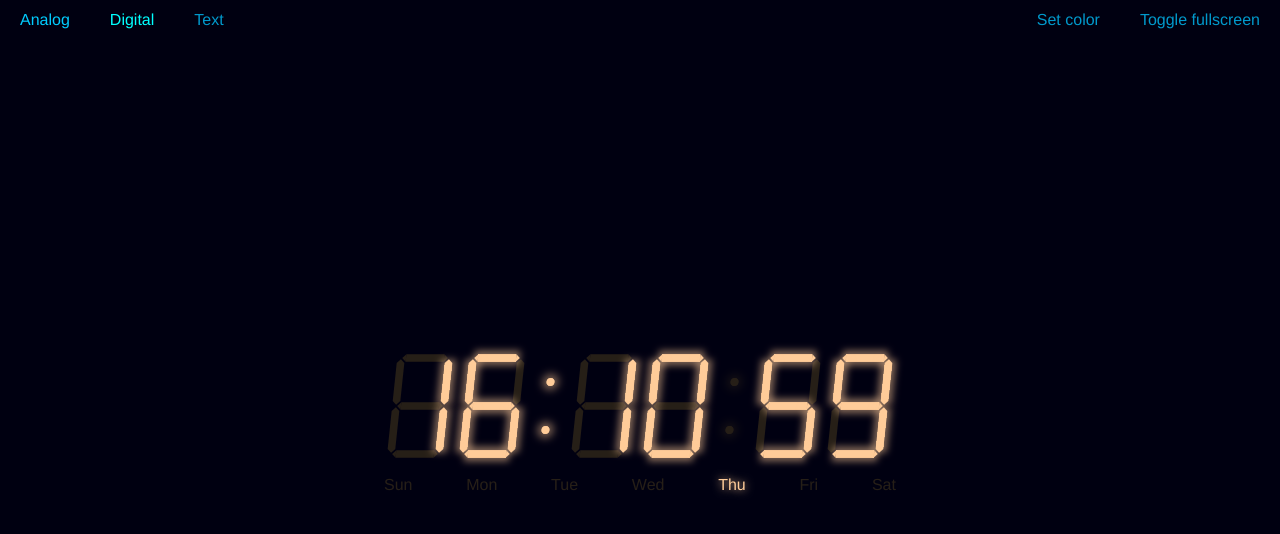
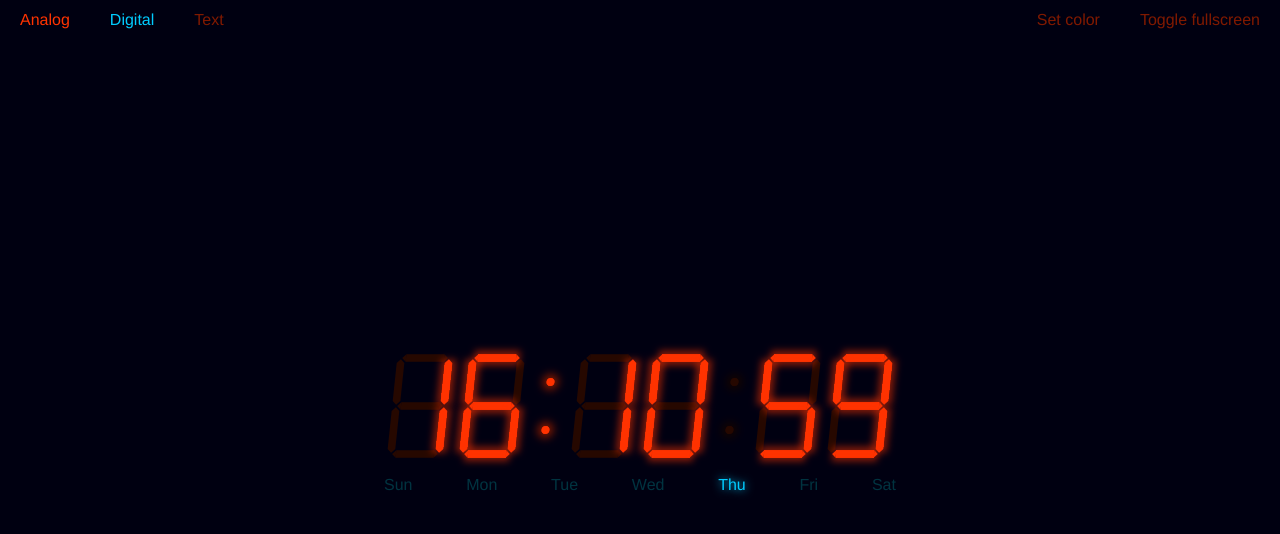
Before and after one commit to mennovanslooten/clock-app, an Angular app: page /#/digital in a window 1280 px wide. Shown: the top 534 px of the page. Built offline with nearby package versions, Linux system fonts and the light colour scheme.

Commit message:
Use css variables for all colors

```diff
--- a/src/app/analog-clock/analog-clock.component.scss
+++ b/src/app/analog-clock/analog-clock.component.scss
@@ -8,22 +8,6 @@
 
 $clock-size: 20rem;
 $size: $clock-size / 20;
-$primary-color: hsl(var(--color-h), var(--color-s), var(--color-l));
-$secondary-color: hsl(
-    var(--color-h),
-    calc(var(--color-s) / 2),
-    calc(var(--color-l) / 2)
-);
-$tertiary-color: hsl(
-    var(--color-h),
-    calc(var(--color-s) / 4),
-    calc(var(--color-l) / 8)
-);
-$inverted-color: hsl(
-    calc(var(--color-h) + 180),
-    var(--color-s),
-    var(--color-l)
-);
 
 .analog-clock {
     width: $clock-size;
@@ -35,37 +19,40 @@ $inverted-color: hsl(
     width: $clock-size;
     height: $clock-size;
     border-radius: 50%;
-    border: $clock-size / 100 solid $primary-color;
-    background: $tertiary-color;
+    border: $clock-size / 100 solid var(--color-primary);
+    background: var(--color-primary-extra-muted);
 }
 
-@mixin clock-hand($height, $color) {
-    $width: $clock-size / 100;
+@mixin clock-hand($height, $width, $color) {
+    $hand-width: $width * $clock-size / 200;
     $hand-length: $height * $clock-size;
     $hand-extend: $clock-size / 20;
-    width: $width;
+    width: $hand-width;
     height: $hand-length;
     background: $color;
     position: absolute;
-    left: ($clock-size / 2) - ($width / 2);
+    left: ($clock-size / 2) - ($hand-width / 2);
     bottom: ($clock-size / 2) - $hand-extend;
     transform-origin: center ($hand-length - $hand-extend);
     box-shadow: 0 0 $clock-size * 0.01 black;
 }
 
 [class^='clock-hand-hours'] {
-    @include clock-hand($height: 0.35, $color: $primary-color);
+    @include clock-hand($height: 0.35, $width: 4, $color: var(--color-primary));
     z-index: 1;
 }
 
 [class^='clock-hand-minutes'] {
-    @include clock-hand($height: 0.45, $color: $primary-color);
+    @include clock-hand($height: 0.45, $width: 2, $color: var(--color-primary));
     z-index: 2;
 }
 
 [class^='clock-hand-seconds'] {
-    // @include clock-hand($height: 0.45, $color: $secondary-color);
-    @include clock-hand($height: 0.45, $color: $inverted-color);
+    @include clock-hand(
+        $height: 0.45,
+        $width: 1,
+        $color: var(--color-inverted)
+    );
     z-index: 3;
 }
 
@@ -75,7 +62,7 @@ $inverted-color: hsl(
     $graduation-offset: $clock-size / 50;
     left: $clock-size / 2 - $graduation-size / 2;
     top: $graduation-offset;
-    background: $secondary-color;
+    background: var(--color-primary-muted);
     width: $graduation-size;
     transform-origin: center ($clock-size / 2 - $graduation-offset);
 }
@@ -91,7 +78,7 @@ $inverted-color: hsl(
     top: $number-offset;
     left: $clock-size / 2 - $number-size / 2;
     height: $clock-size / 2 - $number-offset;
-    color: $secondary-color;
+    color: var(--color-primary-muted);
     transform-origin: center bottom;
     text-align: center;
 
@@ -125,9 +112,9 @@ $inverted-color: hsl(
     position: absolute;
     top: $clock-size / 2 - $date-height / 2;
     right: $clock-size / 10;
-    border: $date-border-size solid $secondary-color;
+    border: $date-border-size solid var(--color-primary-muted);
     border-radius: $clock-size / 200;
-    color: $primary-color;
+    color: var(--color-primary);
     display: flex;
     line-height: $date-height - 2 * $date-border-size;
     z-index: 0;
@@ -144,11 +131,11 @@ $inverted-color: hsl(
 
     .clock-date-day {
         width: 2 * $date-font-size;
-        border-left: $date-border-size solid $secondary-color;
+        border-left: $date-border-size solid var(--color-primary-muted);
     }
 
     .clock-date-month {
-        border-left: $date-border-size solid $secondary-color;
+        border-left: $date-border-size solid var(--color-primary-muted);
         width: 2.5 * $date-font-size;
         text-transform: uppercase;
     }
--- a/src/app/app.component.scss
+++ b/src/app/app.component.scss
@@ -9,11 +9,68 @@ $nav-height: 40px;
     --color-h: 0; /* Hue        */
     --color-s: 0; /* Saturation */
     --color-l: 0; /* Lightness  */
+
+    --color-primary: hsl(var(--color-h), var(--color-s), var(--color-l));
+    --color-primary-dark: hsl(
+        var(--color-h),
+        var(--color-s),
+        calc(var(--color-l) / 2)
+    );
+
+    --color-primary-darker: hsl(
+        var(--color-h),
+        var(--color-s),
+        calc(var(--color-l) / 8)
+    );
+
+    --color-primary-darkest: hsl(
+        var(--color-h),
+        var(--color-s),
+        calc(var(--color-l) / 16)
+    );
+
+    --color-primary-muted: hsl(
+        var(--color-h),
+        calc(var(--color-s) / 2),
+        calc(var(--color-l) / 2)
+    );
+
+    --color-primary-extra-muted: hsl(
+        var(--color-h),
+        calc(var(--color-s) / 1),
+        calc(var(--color-l) / 8)
+    );
+
+    --color-primary-transparent: hsla(
+        var(--color-h),
+        var(--color-s),
+        var(--color-l),
+        0.5
+    );
+
+    --color-inverted: hsl(
+        calc(var(--color-h) + 180),
+        var(--color-s),
+        var(--color-l)
+    );
+
+    --color-inverted-dark: hsl(
+        calc(var(--color-h) + 180),
+        var(--color-s),
+        calc(var(--color-l) / 2)
+    );
+
+    --color-inverted-transparent: hsla(
+        calc(var(--color-h) + 180),
+        var(--color-s),
+        var(--color-l),
+        0.5
+    );
 }
 
 .app-navigation {
     line-height: $nav-height;
-    opacity: 0.25;
+    opacity: 0.5;
     transition: opacity 0.3s linear;
     display: flex;
 
@@ -25,15 +82,15 @@ $nav-height: 40px;
     label {
         padding: 0 20px;
         cursor: pointer;
-        color: #09c;
+        color: var(--color-primary-dark);
         text-decoration: none;
 
         &:hover {
-            color: #0cf;
+            color: var(--color-primary);
         }
 
         &.app-navigation--active {
-            color: #0ff;
+            color: var(--color-inverted);
         }
     }
 }
--- a/src/app/app.component.ts
+++ b/src/app/app.component.ts
@@ -11,7 +11,7 @@ import { toggleFullscreen } from './utils/fullscreen';
 })
 export class AppComponent implements OnInit {
     rootElement: HTMLElement;
-    hexColor: HexColor = '#FFCC99';
+    hexColor: HexColor = '#FF3300';
 
     constructor(public element: ElementRef) {
         this.rootElement = element.nativeElement;
@@ -27,11 +27,11 @@ export class AppComponent implements OnInit {
 
     colorInput($event: Event) {
         const hexColor = ($event.target as HTMLInputElement).value;
-        this.setColor(hexColor);
+        this.setCssColor(hexColor);
         this.storeColor(hexColor);
     }
 
-    setColor(hexColor: HexColor) {
+    setCssColor(hexColor: HexColor) {
         this.hexColor = hexColor;
         const { h, s, l }: HslColor = hexToHsl(hexColor);
         this.rootElement.style.setProperty('--color-h', h.toString());
@@ -47,6 +47,6 @@ export class AppComponent implements OnInit {
         const storedHexColor =
             window.localStorage.getItem('angular-clock-color') || this.hexColor;
 
-        this.setColor(storedHexColor);
+        this.setCssColor(storedHexColor);
     }
 }
--- a/src/app/app.module.ts
+++ b/src/app/app.module.ts
@@ -13,8 +13,8 @@ const appRoutes: Routes = [
     { path: 'analog', component: AnalogClockComponent },
     { path: 'digital', component: DigitalClockComponent },
     { path: 'text', component: TextClockComponent },
-    { path: '', redirectTo: '/analog', pathMatch: 'full' },
-    { path: '**', redirectTo: '/analog', pathMatch: 'full' },
+    { path: '', redirectTo: '/digital', pathMatch: 'full' },
+    { path: '**', redirectTo: '/digital', pathMatch: 'full' },
 ];
 
 @NgModule({
--- a/src/app/digital-clock/digital-clock.component.scss
+++ b/src/app/digital-clock/digital-clock.component.scss
@@ -8,7 +8,7 @@
 }
 
 $grid-size: 8px;
-$color: #f90;
+
 .digital-clock {
     font-size: 8px;
     display: flex;
@@ -33,17 +33,13 @@ $color: #f90;
     width: $grid-size * 1;
     height: $grid-size * 1;
     position: absolute;
-    // background: darken($color, 10%);
-    background: hsl(var(--color-h), var(--color-s), var(--color-l));
+    background: var(--color-primary);
     filter: brightness(100%);
     content: '';
     border-radius: $grid-size * 0.5;
     left: $grid-size * 2;
-    // box-shadow: inset 0 0 2px 1px $color, 0 0 $grid-size * 1 .5em rgba($color, 0.5);
-    box-shadow: inset 0 0 2px 1px
-            hsl(var(--color-h), var(--color-s), var(--color-l)),
-        0 0 $grid-size * 1 0.5em
-            hsla(var(--color-h), var(--color-s), var(--color-l), 0.5);
+    box-shadow: inset 0 0 2px 1px var(--color-primary),
+        0 0 $grid-size * 1 0.5em var(--color-primary-dark);
 }
 
 .digital-clock-separator::before {
@@ -65,29 +61,12 @@ $color: #f90;
 .digital-clock-weekday {
     margin: 0;
     padding: 0;
-    filter: brightness(15%);
-    color: hsl(var(--color-h), var(--color-s), var(--color-l));
+    filter: brightness(25%);
+    color: var(--color-inverted);
 }
 
 .digital-clock-weekday--on {
     filter: brightness(100%);
-    text-shadow: 0 0 8px hsl(var(--color-h), var(--color-s), var(--color-l));
+    color: var(--color-inverted);
+    text-shadow: 0 0 8px var(--color-inverted);
 }
-
-#color {
-    visibility: hidden;
-}
-
-label {
-    float: right;
-    color: hsl(var(--color-h), var(--color-s), var(--color-l));
-    filter: brightness(15%);
-    transition: filter 0.1s linear;
-    cursor: pointer;
-    // font-style: italic;
-
-    &:hover {
-        filter: brightness(80%);
-        text-shadow: 0 0 8px hsl(var(--color-h), var(--color-s), var(--color-l));
-    }
-}
--- a/src/app/text-clock/text-clock.component.html
+++ b/src/app/text-clock/text-clock.component.html
@@ -1,6 +1,6 @@
 <div class="text-clock">
-    <span
-        >It is
-        <strong>{{ $timeString | async }}</strong>
-    </span>
+    <span>It is</span>
+    <span *ngFor="let timeStringPart of $timeStringParts | async">{{
+        timeStringPart
+    }}</span>
 </div>
--- a/src/app/text-clock/text-clock.component.scss
+++ b/src/app/text-clock/text-clock.component.scss
@@ -2,20 +2,26 @@
     margin: auto;
 }
 
-$primary-color: hsl(var(--color-h), var(--color-s), var(--color-l));
-$glow-color: hsl(var(--color-h), var(--color-s), calc(var(--color-l) / 2));
-$tertiary-color: hsl(var(--color-h), var(--color-s), calc(var(--color-l) / 8));
 .text-clock {
     font-size: 2rem;
     padding: 1rem;
-    border: 1px solid $primary-color;
-    box-shadow: 0 0 0.5rem $glow-color inset, 0 0 0.5rem $glow-color;
-    border-radius: 1rem;
-    background-color: $tertiary-color;
+    border: 1px solid var(--color-primary);
+    box-shadow: 0 0 0.5rem var(--color-primary-dark) inset,
+        0 0 0.5rem var(--color-primary-dark);
+    background-color: var(--color-primary-darker);
 
     span {
-        color: $primary-color;
-        text-shadow: 0 0 0.5rem $glow-color;
-        padding: 1rem;
+        display: inline-block;
+        color: var(--color-primary);
+
+        + span:before {
+            content: '\00a0';
+        }
+    }
+
+    span:nth-child(even) {
+        font-weight: bold;
+        color: var(--color-inverted);
+        text-shadow: 0 0 0.5rem var(--color-inverted-dark);
     }
 }
--- a/src/app/text-clock/text-clock.component.ts
+++ b/src/app/text-clock/text-clock.component.ts
@@ -1,7 +1,7 @@
 import { Component } from '@angular/core';
 import { TimeService } from '../time.service';
 import { combineLatest, Observable } from 'rxjs';
-import { map } from 'rxjs/operators';
+import { map, tap } from 'rxjs/operators';
 import humanizeTime from '../utils/humanizeTime';
 
 @Component({
@@ -16,5 +16,11 @@ export class TextClockComponent {
         this.timeService.$minutes
     ).pipe(map(([hours, minutes]) => humanizeTime(hours, minutes)));
 
+    $timeStringParts: Observable<Array<string>> = this.$timeString.pipe(
+        tap((timeString: string) => console.log(timeString)),
+        map((timeString: string): Array<string> => timeString.split('|')),
+        tap((timeStringParts: Array<string>) => console.log(timeStringParts))
+    );
+
     constructor(public timeService: TimeService) {}
 }
--- a/src/app/utils/humanizeTime.ts
+++ b/src/app/utils/humanizeTime.ts
@@ -3,7 +3,7 @@ export default function humanizeTime(hours: number, minutes: number): string {
     const hoursText = getHumanizedHours(hours, minutes);
 
     if (minutesText) {
-        return `${minutesText} ${hoursText}`;
+        return `${minutesText}|${hoursText}`;
     }
 
     return hoursText;
@@ -15,22 +15,22 @@ function getHumanizedMinutes(hours: number, minutes: number) {
     }
 
     if (minutes === 15) {
-        return 'a quarter past';
+        return 'a quarter|past';
     }
 
     if (minutes === 30) {
-        return 'half past';
+        return 'half|past';
     }
 
     if (minutes === 45) {
-        return 'a quarter to';
+        return 'a quarter|to';
     }
 
     if (minutes > 45) {
-        return `${getNumberText(60 - minutes)} to`;
+        return `${getNumberText(60 - minutes)}|to`;
     }
 
-    return `${getNumberText(minutes)} past`;
+    return `${getNumberText(minutes)}|past`;
 }
 
 function getHumanizedHours(hours: number, minutes: number) {
@@ -51,7 +51,7 @@ function getHumanizedHours(hours: number, minutes: number) {
     const hoursText = getNumberText(hours);
 
     if (minutes === 0) {
-        return `${hoursText} o'clock`;
+        return `${hoursText}|o'clock`;
     }
 
     return hoursText;
```
